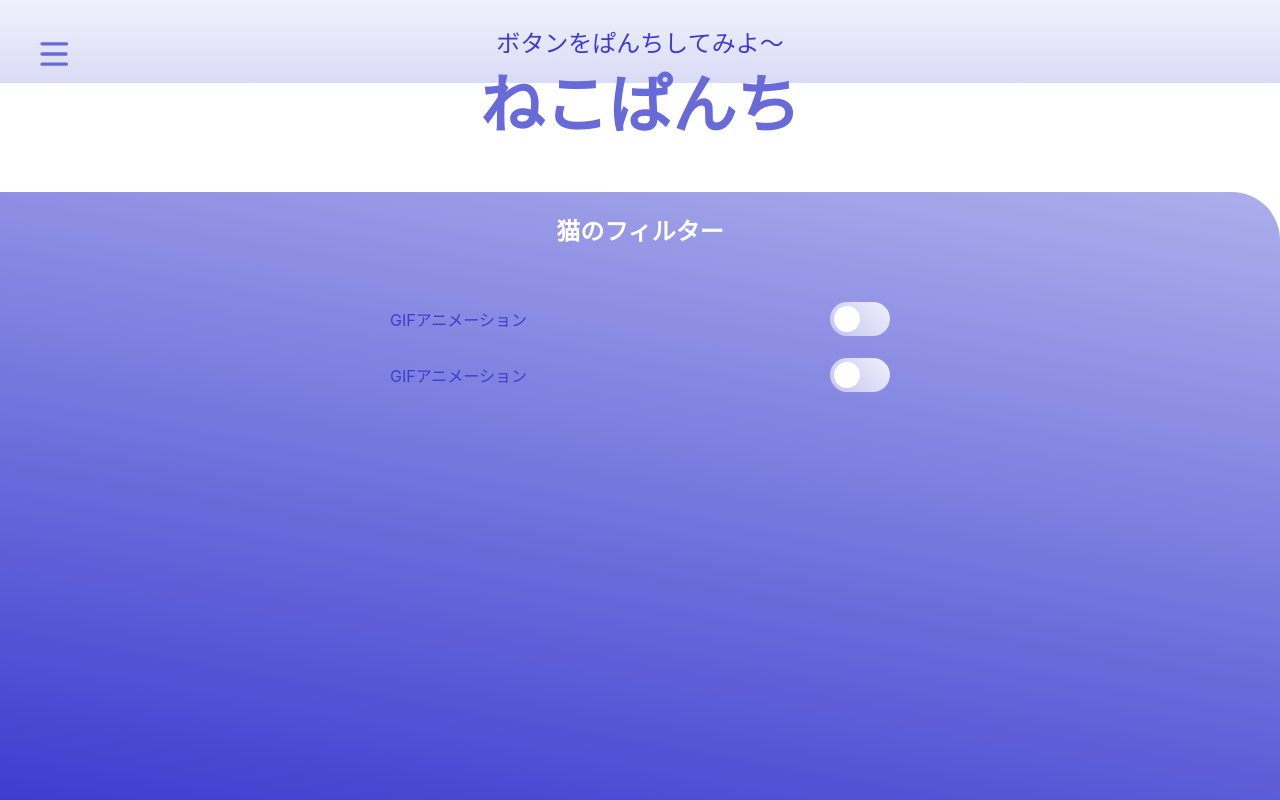
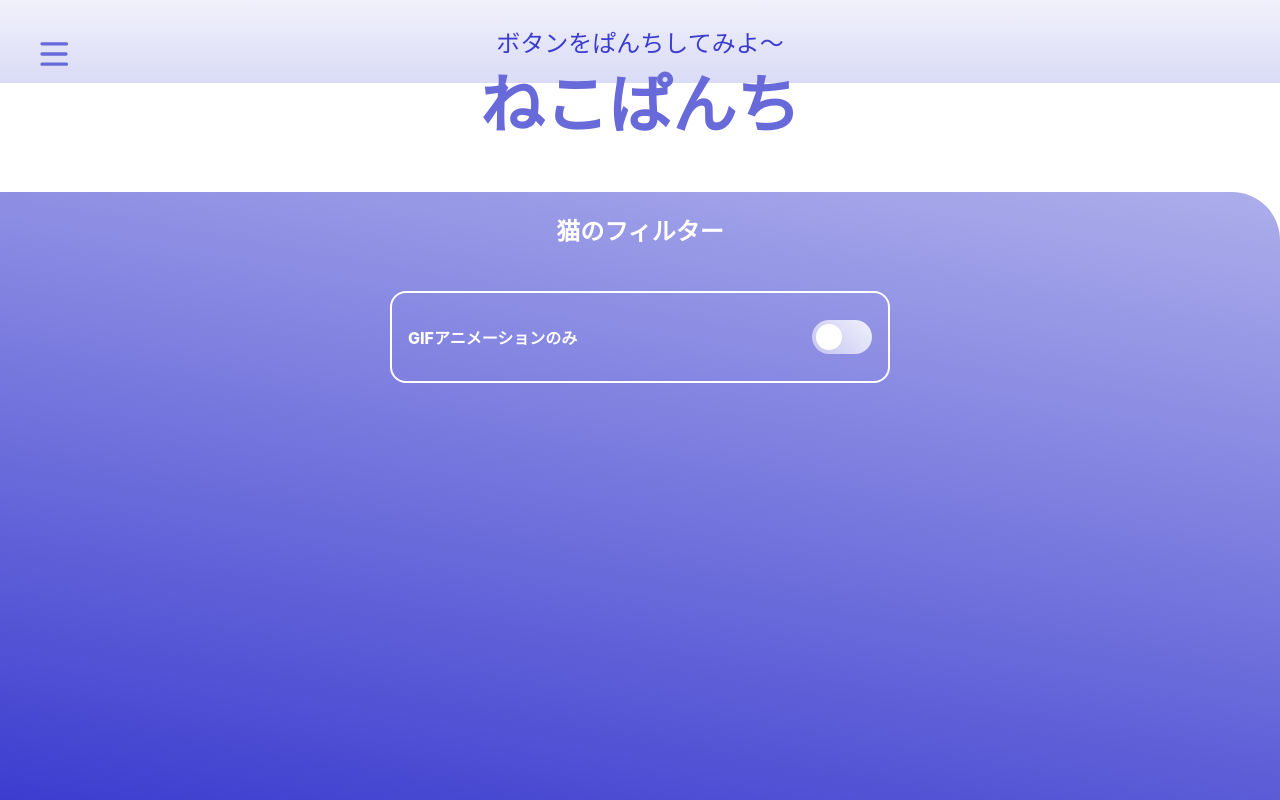
Before and after one commit to BryanAM/neko-punch, a React (Create React App) app: page / in a window 1280 px wide. Built offline with nearby package versions, Linux system fonts and the light colour scheme; a web font is replaced by a local one.

Commit message:
added gif toggle

```diff
--- a/src/components/Menu/Menu.tsx
+++ b/src/components/Menu/Menu.tsx
@@ -14,15 +14,13 @@ function Menu({ open = false }: MenuProps) {
       <h2 className="menu-header">猫のフィルター</h2>
       <div className="menu-container">
         <div className="menu-item menu-toggle">
-          <p>GIFアニメーション</p>
+          <p>GIFアニメーションのみ</p>
           <Toggle change={() => { setGif(!gif)}} checked={gif} label="GIFアニメーション"/>
         </div>
 
-        <div className="menu-item menu-toggle">
-          <p>GIFアニメーション</p>
-          <Toggle change={() => { setGif(!gif)}} checked={gif} label="GIFアニメーション"/>
+        <div className="menu-item">
+
         </div>
-
       </div>
     </div>
   )
--- a/src/components/Menu/menu.scss
+++ b/src/components/Menu/menu.scss
@@ -21,12 +21,19 @@
   }
 
   &-item {
+    p {
+      color: white;
+      font-weight: 800;
+    }
     display: flex;
     align-items: center;
 
   }
 
   &-toggle {
+    border: 2px solid white;
+    border-radius: 16px;
+    padding: 16px;
     justify-content: space-between;
   }
 
```
